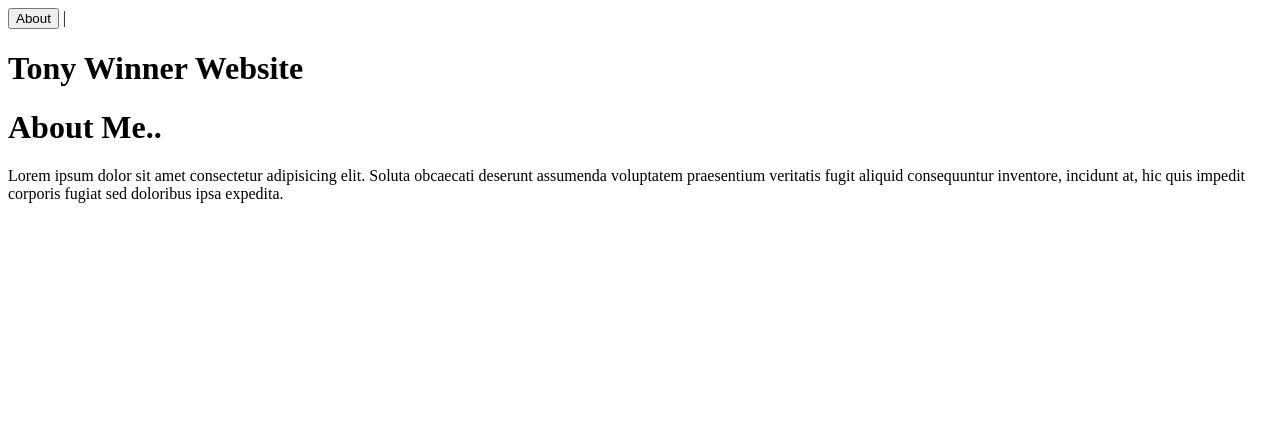
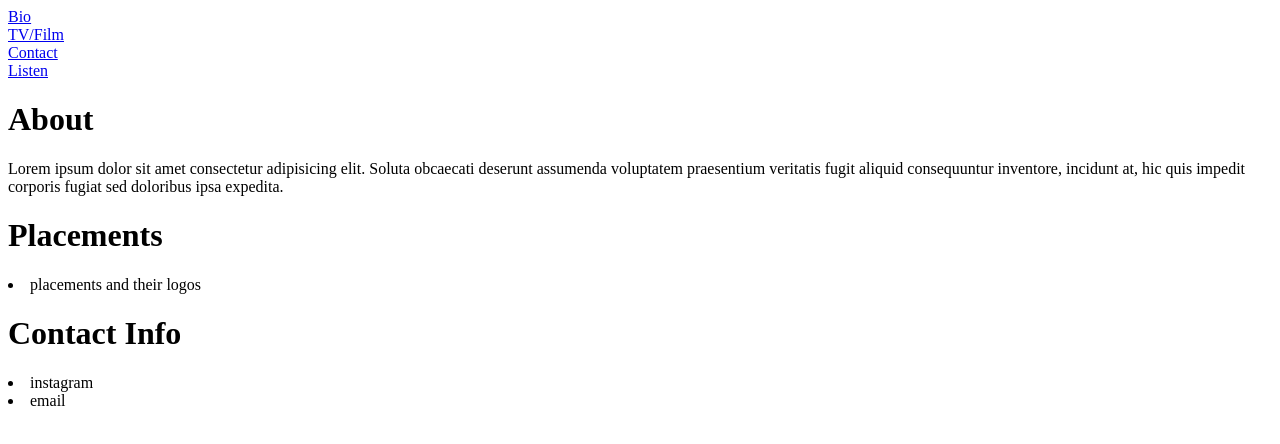
Before and after one commit to LetsJessCode/dimetri_site, a React (Create React App) app: page /contact in a window 1280 px wide. Shown: the top 444 px of the page. Built offline with nearby package versions, Linux system fonts and the light colour scheme.

Commit message:
added navigation

```diff
--- a/package.json
+++ b/package.json
@@ -11,6 +11,7 @@
     "react-dom": "^17.0.1",
     "react-router-dom": "^5.2.0",
     "react-scripts": "4.0.0",
+    "react-scroll": "^1.8.1",
     "web-vitals": "^0.2.4"
   },
   "scripts": {
--- a/src/App.js
+++ b/src/App.js
@@ -1,19 +1,26 @@
 import React, { Component } from 'react'
-import About from './component/About'
+import About from './Components/About'
+import NavBar from './Components/NavBar'
+import Listen from './Components/Listen'
+import Contact from './Components/Contact'
+import TV from './Components/TV'
+import { BrowserRouter as Router, Route, Switch } from 'react-router-dom'
 
 export class App extends Component {
 
   render() {
     return (
-      <div>
-       <nav>
-           <button >About</button> |
-        </nav>
-        <h1>Tony Winner Website</h1>
+    <Router>
+      <div className="App">
+        <NavBar />
         <About />
-
+        <TV />
+         <Switch>
+           <Route exact path="/listen" component={Listen}  />
+           <Route exact path="/contact" component={Contact}  />
+         </Switch>
       </div>
-
+    </Router>
     )
   }
 }
--- a/src/component/About.js
+++ b/src/Components/About.js
@@ -5,7 +5,7 @@ export class About extends Component {
     render() {
         return (
             <div className="about">
-                <h1>About Me..</h1>
+                <h1>About</h1>
                 <p>Lorem ipsum dolor sit amet consectetur adipisicing elit. Soluta obcaecati deserunt assumenda voluptatem praesentium veritatis fugit aliquid consequuntur inventore, incidunt at, hic quis impedit corporis fugiat sed doloribus ipsa expedita.</p>
             </div>
         )
--- /dev/null
+++ b/src/Components/Contact.js
@@ -0,0 +1,19 @@
+import React, { Component } from 'react'
+
+export class Contact extends Component {
+    render() {
+        return (
+            <div>
+                <h1>Contact Info</h1>
+                <li>
+                    instagram
+                </li>
+                <li>
+                    email
+                </li>
+            </div>
+        )
+    }
+}
+
+export default Contact
--- /dev/null
+++ b/src/Components/Listen.js
@@ -0,0 +1,14 @@
+import React, { Component } from 'react'
+
+export class Listen extends Component {
+    render() {
+        return (
+            <div>
+                <h1>Spotify Playlist Link </h1>
+                <h6> embed playlist </h6>
+            </div>
+        )
+    }
+}
+
+export default Listen
--- /dev/null
+++ b/src/Components/NavBar.js
@@ -0,0 +1,17 @@
+import React, { Component } from 'react'
+import { Link, NavLink } from 'react-router-dom'
+
+export class NavBar extends Component {
+    render() {
+        return (
+            <nav>
+            <Link to="/">Bio</Link> <br />
+            <Link to="/">TV/Film</Link> <br />
+             <NavLink to="/contact">Contact</NavLink> <br />
+             <NavLink to="/listen">Listen</NavLink> <br />
+            </nav>
+        )
+    }
+}
+
+export default NavBar;
--- /dev/null
+++ b/src/Components/TV.js
@@ -0,0 +1,14 @@
+import React, { Component } from 'react'
+
+export class TV extends Component {
+    render() {
+        return (
+            <div>
+                <h1>Placements</h1>
+                <li>placements and their logos</li>
+            </div>
+        )
+    }
+}
+
+export default TV
```
Also changed, not shown: src/component/NavBar.js (deleted, +0 -12 lines), 1 other file (tests, documents, lock files or other folders).
